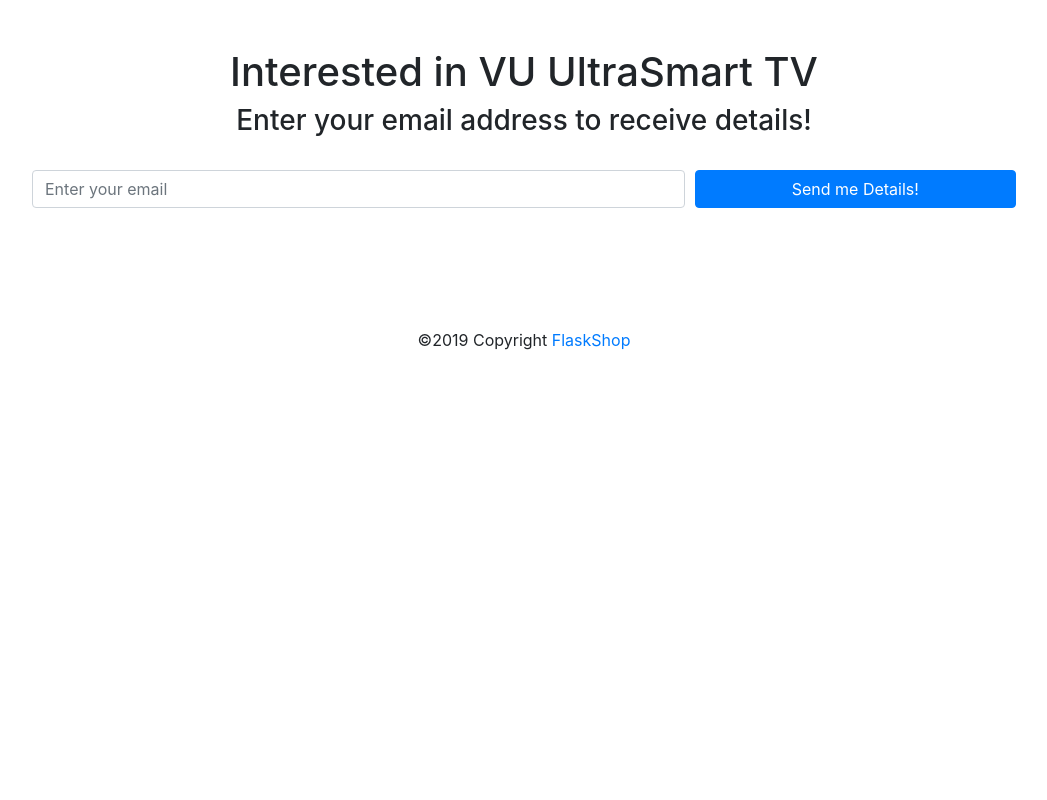
After one commit to dakshpokar/FlaskShop, a Flask app: page /product/1 in a window 1280 px wide. The commit adds this page. Shown: the whole page, without its empty margins (116-1163 px from the left). Run offline with Flask 2, Linux system fonts and the light colour scheme; data comes from the database, SQL or seed files in the repository; some libraries are stand-ins or nearby versions.

Commit message:
Sending Email

```diff
--- a/main.py
+++ b/main.py
@@ -3,6 +3,7 @@ from flask import send_from_directory
 import sqlite3 as sql
 from werkzeug.utils import secure_filename
 from os.path import join, dirname, realpath
+from flask_mail import Mail, Message
 import os
 
 UPLOAD_FOLDER = UPLOADS_PATH = join(dirname(realpath(__file__)), 'product_image/')
@@ -11,6 +12,15 @@ ALLOWED_EXTENSIONS = set(['png', 'jpg', 'jpeg', 'gif'])
 
 app = Flask(__name__)
 app.config['UPLOAD_FOLDER'] = UPLOAD_FOLDER
+
+app.config['MAIL_SERVER']='smtp.gmail.com'
+app.config['MAIL_PORT'] = 465
+app.config['MAIL_USERNAME'] = 'mailsender.420@gmail.com'
+app.config['MAIL_PASSWORD'] = 'Mailsender@420'
+app.config['MAIL_USE_TLS'] = False
+app.config['MAIL_USE_SSL'] = True
+
+mail = Mail(app)
 
 def add_product(name, category, desc, rating, image_url, price):
     with sql.connect("database.db") as con:
@@ -24,9 +34,24 @@ def add_product(name, category, desc, rating, image_url, price):
 def index():
     return render_template('/index.html', home = True)
 
-@app.route('/products/<product_id>')
-def product(product_id):
-    return render_template('/product.html', product_id = product_id)
+@app.route('/product/<id>', methods=['GET', 'POST'])
+def product(id):
+    con = sql.connect('database.db')
+    con.row_factory = sql.Row
+    cur = con.cursor()
+    cur.execute("select * from products where id = " + id)
+    rows = cur.fetchall()
+
+    if request.method == "POST":
+        msg = Message('FlaskShop - ' + rows[0]['name'] + ' details!', sender = 'yourId@gmail.com', recipients = [request.form["email"]])
+        html_response = render_template('mail.html', row = rows[0])
+        msg.html = html_response
+        mail.send(msg)
+        return redirect('/products')
+
+    return render_template("messager.html", row = rows[0])
+
+
 
 @app.route('/about')
 def about():
--- /dev/null
+++ b/templates/messager.html
@@ -0,0 +1,34 @@
+<head>
+        {% include 'scripts.html' %}
+        <title>Product - Flask Shop</title>
+    </head>
+    <body>
+            <div class="container">
+
+                <div class="row m-4">
+                    <div class="col m-4 text-center">
+                        <h1>Interested in {{    row["name"] }}</h1>
+
+                        <h3>Enter your email address to receive details!</h3>
+                        <br>
+                        <form action="/product/{{ row["id"] }}" method="post">
+                            <div class="form-row">
+                                    <div class="form-group col-8">
+                                      <input name="email" type="email" class="form-control" id="inputEmail4" placeholder="Enter your email">
+                                    </div>
+                                    <div class="form-group col-4">
+                                            <button class="btn btn-primary" style="width: 100%">Send me Details!</button>
+                                          </div>
+
+                            </div>
+                        </form>
+
+                    </div>
+                </div>
+                <div class="row" style="bottom:0px">
+                    <div class="col-12">
+                            {% include 'footer.html' %}
+                    </div>
+                </div>
+            </div>
+    </body>
--- a/templates/navbar.html
+++ b/templates/navbar.html
@@ -9,7 +9,7 @@
             <li class="nav-item {% if home %} active {% endif %}">
               <a class="nav-link" href="/">Home</a>
             </li>
-            <li class="nav-item {% if 'about' in url_for(request.endpoint) %} active {% endif %}">
+            <li class="nav-item {% if '/about' in url_for(request.endpoint) %} active {% endif %}">
               <a class="nav-link" href="/about">About</a>
             </li>
             <li class="nav-item {% if 'products' in url_for(request.endpoint) %} active {% endif %}">
--- a/templates/products.html
+++ b/templates/products.html
@@ -20,7 +20,9 @@
                                         <div class="card-body">
                                           <h5 class="card-title">{{ row["name"] }}</h5>
                                           <p class="card-text">{{ row["desc"] }}</p>
-                                          <a href="#" class="btn btn-primary float-right mb-4">{{ row["price"] }}</a>
+                                          <a href="/product/{{ row["id"] }}" class="btn btn-primary float-right ml-4 mb-4">Send me details!</a>
+                                          <p class="float-right">Price: ₹ {{ row["price"] }}</p>
+
                                         </div>
                                       </div>
                                     </div>
```
Also changed, not shown: templates/mail.html (added, +19 -0 lines), templates/product.html (deleted).
